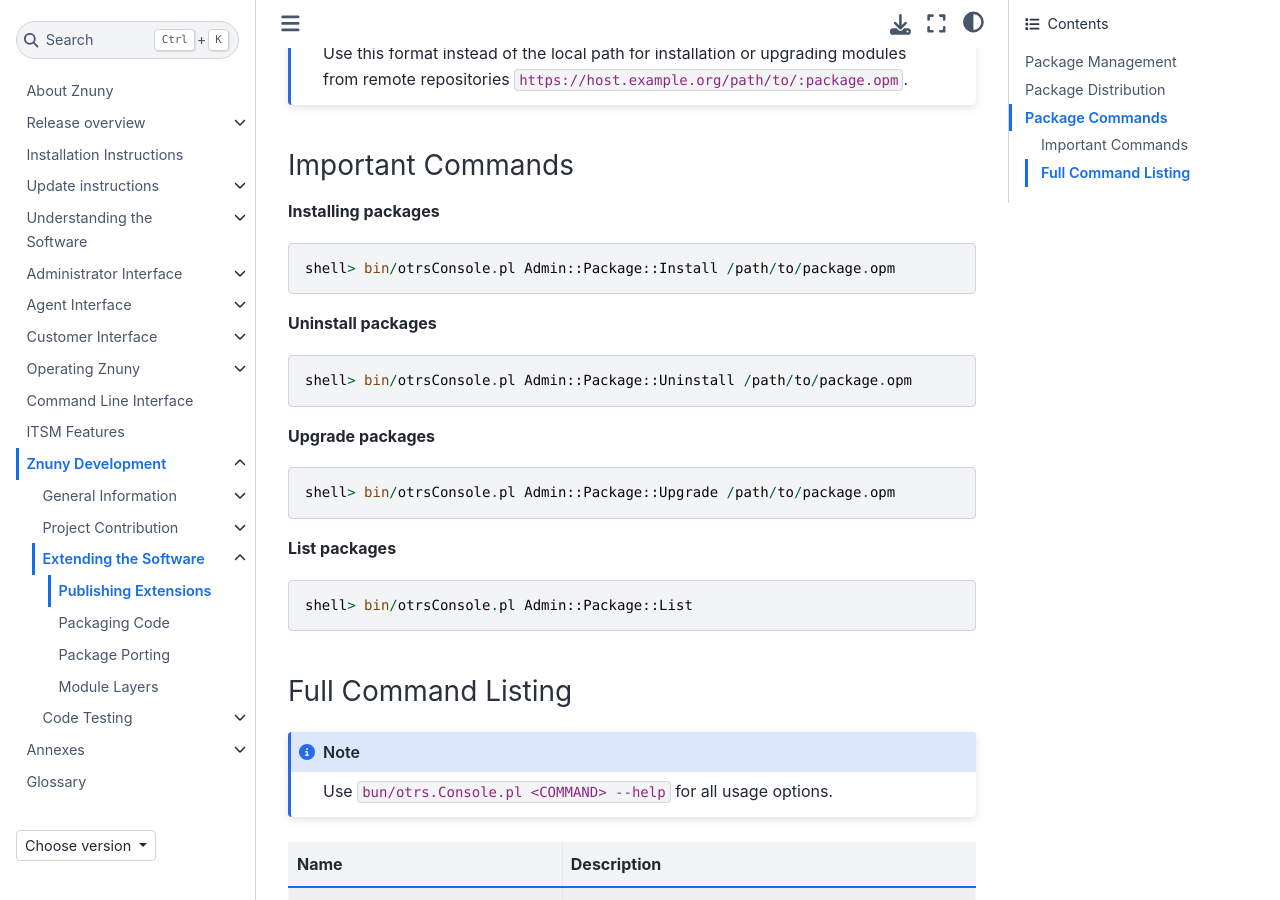
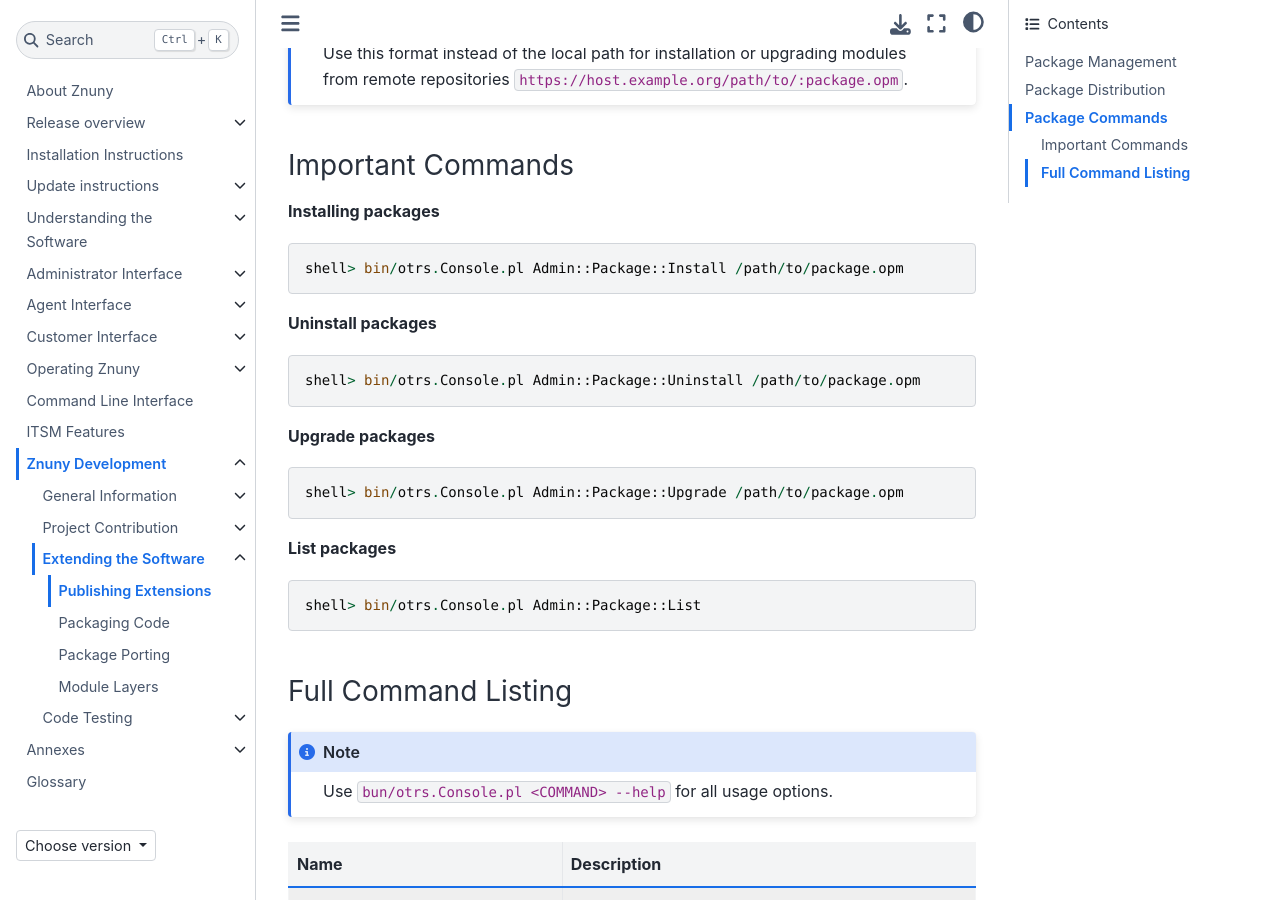
Before and after one commit to znuny/manual, a Sphinx documentation site: the page built from source/developer/extending/how-to-publish-extensions.rst, in a window 1280 px wide and 900 px high, scrolled down 1322 px. Built offline with Sphinx 7.4.7 and the Sphinx Book theme 1.1.4, drawn with Linux system fonts in a browser that asks for light colours.

Commit message:
Update how-to-publish-extensions.rst - added missing dots to (#10)
bin/otrsConsole.pl  does not exist it should be bin/otrs.Console.pl

```diff
--- a/source/developer/extending/how-to-publish-extensions.rst
+++ b/source/developer/extending/how-to-publish-extensions.rst
@@ -53,25 +53,25 @@
 
 .. code::
 
-   shell> bin/otrsConsole.pl Admin::Package::Install /path/to/package.opm
+   shell> bin/otrs.Console.pl Admin::Package::Install /path/to/package.opm
 
 **Uninstall packages**
 
 .. code::
 
-   shell> bin/otrsConsole.pl Admin::Package::Uninstall /path/to/package.opm
+   shell> bin/otrs.Console.pl Admin::Package::Uninstall /path/to/package.opm
 
 **Upgrade packages**
 
 .. code::
 
-   shell> bin/otrsConsole.pl Admin::Package::Upgrade /path/to/package.opm
+   shell> bin/otrs.Console.pl Admin::Package::Upgrade /path/to/package.opm
 
 **List packages**
 
 .. code::
 
-   shell> bin/otrsConsole.pl Admin::Package::List
+   shell> bin/otrs.Console.pl Admin::Package::List
 
 
 Full Command Listing
```
